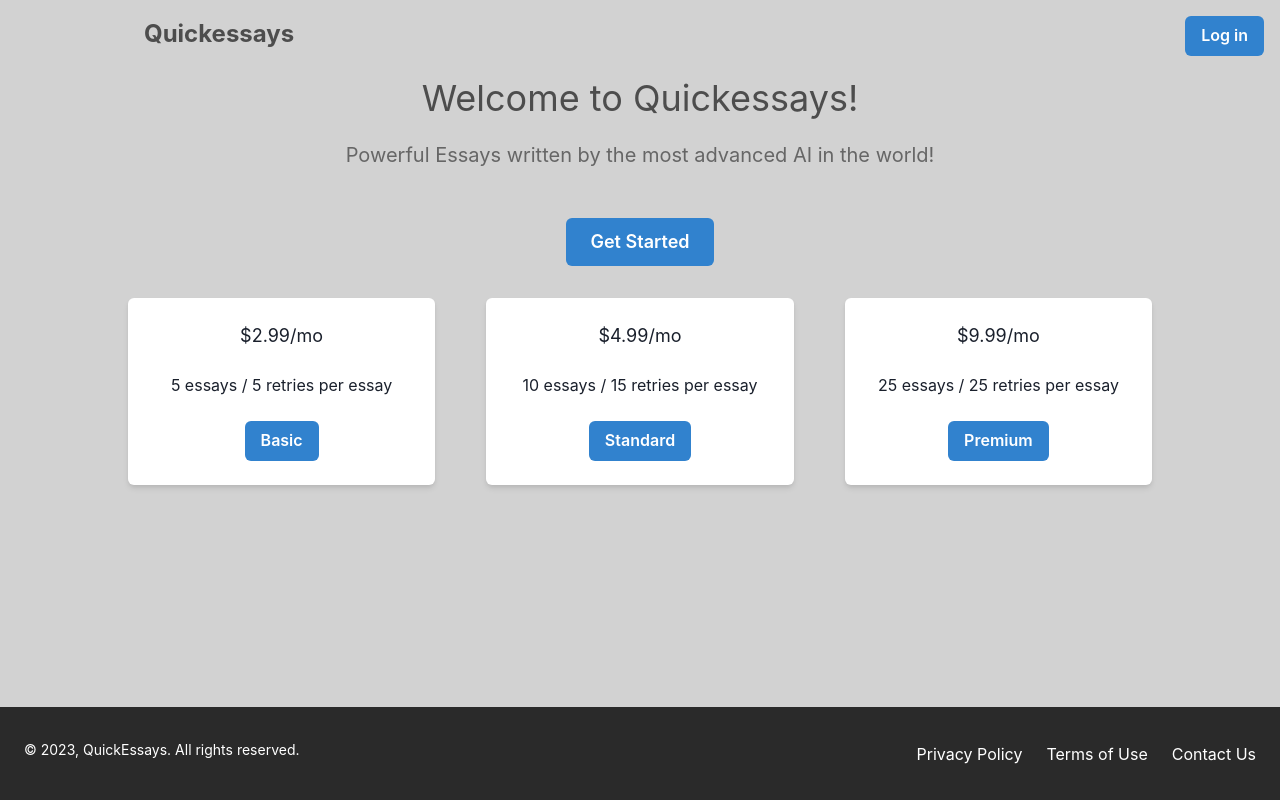
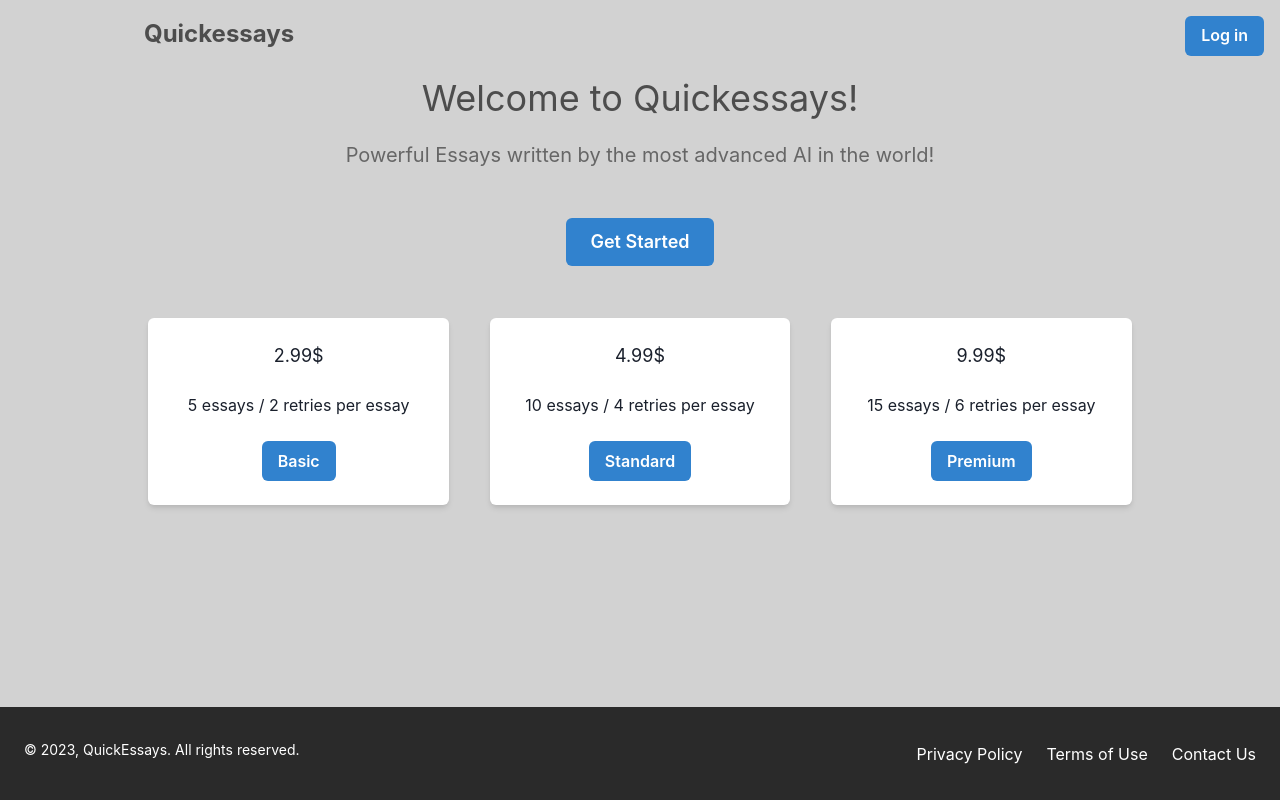
Before and after one commit to PhilMoran1/QuickEssays_v2, a React (Create React App) app: page / in a window 1280 px wide. Built offline with nearby package versions, Linux system fonts and the light colour scheme.

Commit message:
many small things

```diff
--- /dev/null
+++ b/src/Pages/LandingPage/Components/InfoBox.js
@@ -0,0 +1,42 @@
+import { useState, useEffect } from "react";
+import {
+    Box,
+    Text,
+    Button
+} from '@chakra-ui/react';
+
+function InfoBox(props) {
+
+    const [width, setWidth] = useState("30%");
+    useEffect(() => {if (props.context != "") {setWidth("100%")}}, [props.context])
+
+    console.log("HERE")
+
+    return(
+        <>
+        <Box
+            bg="#fff"
+            p={6}
+            boxShadow="md"
+            borderRadius="md"
+            width={width}
+            textAlign="center"
+            margin="2%"
+          >
+
+        <Text fontSize="lg" mb={6}>
+            {props.price}
+        </Text>
+
+        <Text mb={6}>{props.info}</Text>
+
+        <Button colorScheme="blue" size="md">
+            {props.name}
+        </Button>
+
+        </Box>
+        </>
+    );
+}
+
+export default InfoBox;
--- a/src/Pages/LandingPage/LandingPage.js
+++ b/src/Pages/LandingPage/LandingPage.js
@@ -1,4 +1,4 @@
-import react, {useState} from 'react'
+import react, {useState, useEffect} from 'react'
 import { isRouteErrorResponse, useNavigate } from 'react-router-dom';
 
 import {
@@ -26,6 +26,7 @@ import {
   } from '@chakra-ui/react';
 
 import { createAccount, fetchLogin } from '../Components/fetch';
+import InfoBox from './Components/InfoBox';
 function LandingPage() {
 
     const nav = useNavigate()
@@ -75,6 +76,17 @@ function LandingPage() {
           });
 
     };
+
+    const [isMobile, setIsMobile] = useState(window.innerWidth < 768);
+    const [flexdir,setFlexdir] = useState("")
+    useEffect(() => {
+      function handleResize() {
+        setIsMobile(window.innerWidth < 768);
+        setFlexdir("column")
+      }
+      window.addEventListener("resize", handleResize);
+      return () => window.removeEventListener("resize", handleResize);
+    }, []);
 
   return (
 
@@ -191,58 +203,26 @@ function LandingPage() {
         <Button onClick={handleSignupOpen} colorScheme="blue" size="lg" mb={8}>
           Get Started
         </Button>
-        <Flex justify="space-between">
-          <Box
-            bg="#fff"
-            p={6}
-            boxShadow="md"
-            borderRadius="md"
-            width="30%"
-            textAlign="center"
-          >
+        <Flex justify="space-between" flexDirection={flexdir}>
 
-            <Text fontSize="lg" mb={6}>
-              $2.99/mo
-            </Text>
-            <Text mb={6}>5 essays / 5 retries per essay</Text>
-            <Button colorScheme="blue" size="md">
-              Basic
-            </Button>
-          </Box>
-          <Box
-            bg="#fff"
-            p={6}
-            boxShadow="md"
-            borderRadius="md"
-            width="30%"
-            textAlign="center"
-          >
-
-            <Text fontSize="lg" mb={6}>
-              $4.99/mo
-            </Text>
-            <Text mb={6}>10 essays / 15 retries per essay</Text>
-            <Button colorScheme="blue" size="md">
-              Standard
-            </Button>
-          </Box>
-          <Box
-            bg="#fff"
-            p={6}
-            boxShadow="md"
-            borderRadius="md"
-            width="30%"
-            textAlign="center"
-          >
-
-            <Text fontSize="lg" mb={6}>
-              $9.99/mo
-            </Text>
-            <Text mb={6}>25 essays / 25 retries per essay</Text>
-            <Button colorScheme="blue" size="md">
-              Premium
-            </Button>
-          </Box>
+            <InfoBox
+            price={"2.99$"}
+            info={"5 essays / 2 retries per essay"}ç
+            name={"Basic"}
+            context={flexdir}
+            />
+            <InfoBox
+            price={"4.99$"}
+            info={"10 essays / 4 retries per essay"}ç
+            name={"Standard"}
+            context={flexdir}
+            />
+            <InfoBox
+            price={"9.99$"}
+            info={"15 essays / 6 retries per essay"}ç
+            name={"Premium"}
+            context={flexdir}
+            />
         </Flex>
 
       </Box>
```
